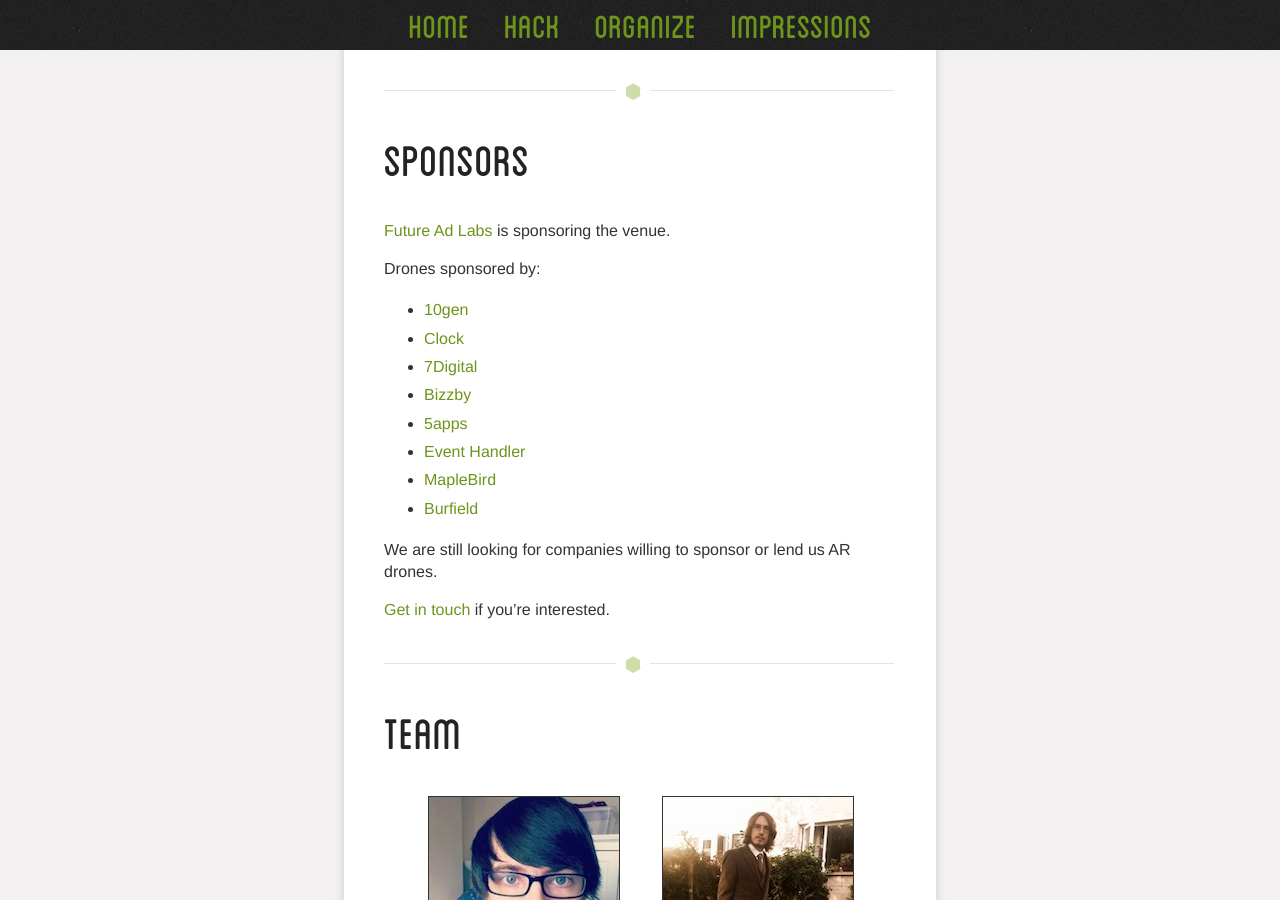
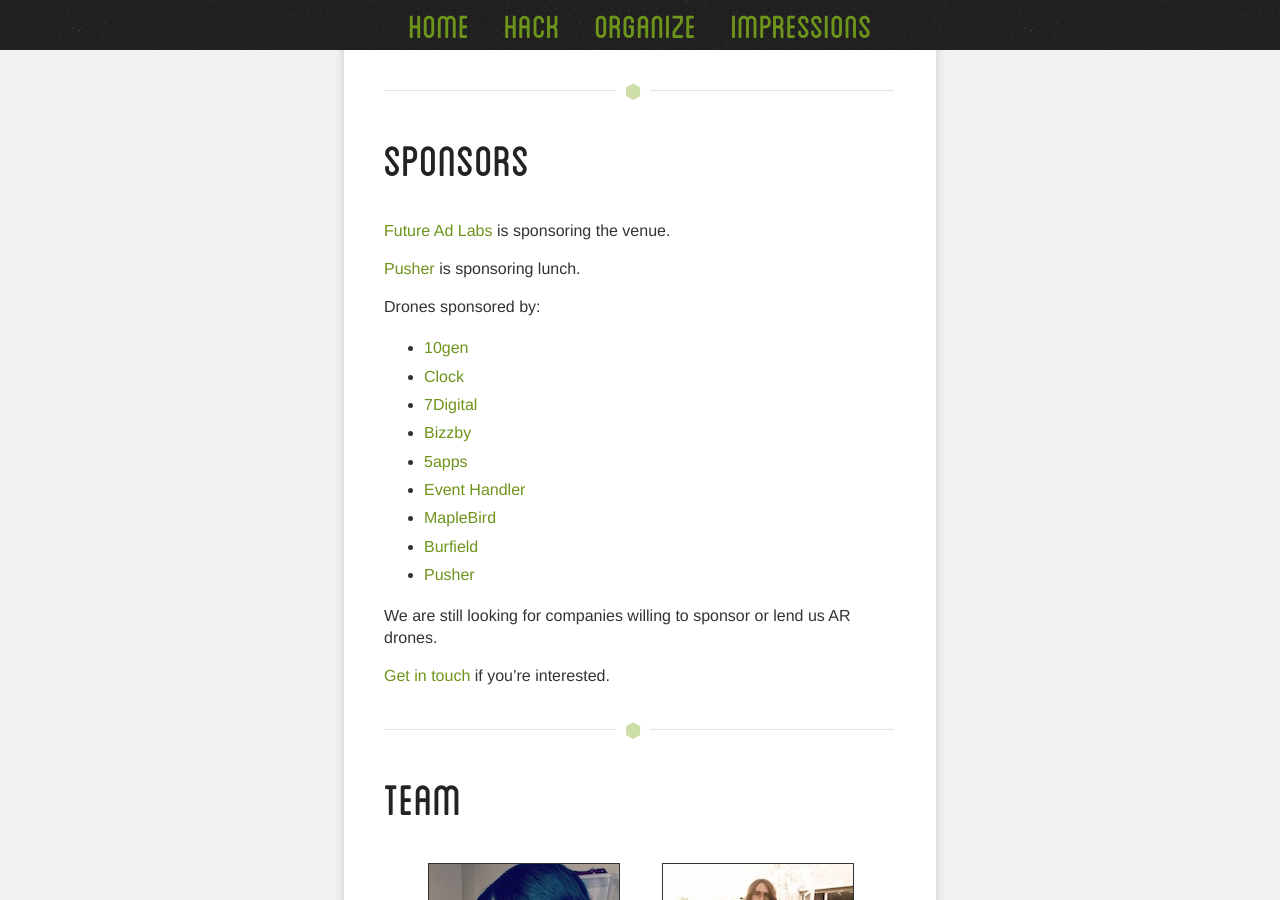
Before and after one commit to nodecopter/nodecopter.com, a Jekyll site: the page built from 2013/london/aug-18.md, in a window 1280 px wide and 900 px high, scrolled down 984 px. Built offline with Jekyll 4.4.1, drawn with Linux system fonts in a browser that asks for light colours; Markdown is read by kramdown in place of the engine named in the settings.

Commit message:
Added pusher as a drone and lunch sponsor

```diff
--- a/2013/london/aug-18.md
+++ b/2013/london/aug-18.md
@@ -35,6 +35,8 @@ Tickets will be available soon.
 
 [Future Ad Labs](http://futureadlabs.com/) is sponsoring the venue.
 
+[Pusher](http://pusher.com/) is sponsoring lunch.
+
 Drones sponsored by:
 
 <ul>
@@ -46,6 +48,7 @@ Drones sponsored by:
   <li><a href='http://eventhandler.co.uk/'>Event Handler</a></li>
   <li><a href='http://www.maplebird.com/'>MapleBird</a></li>
   <li><a href='http://burfieldcreative.co.uk/'>Burfield</a></li>
+  <li><a href='http://pusher.com'>Pusher</a></li>
 </ul>
 
 We are still looking for companies willing to sponsor or lend us AR drones.
```
